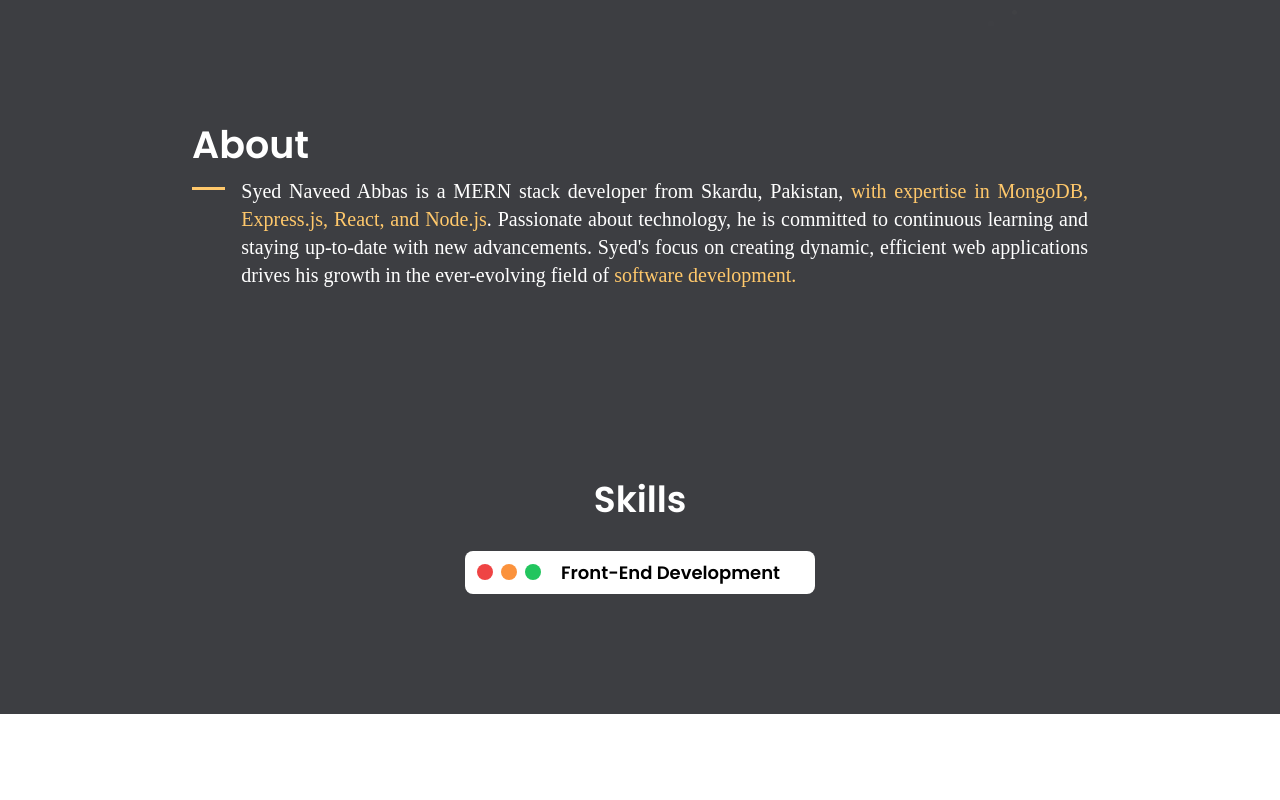
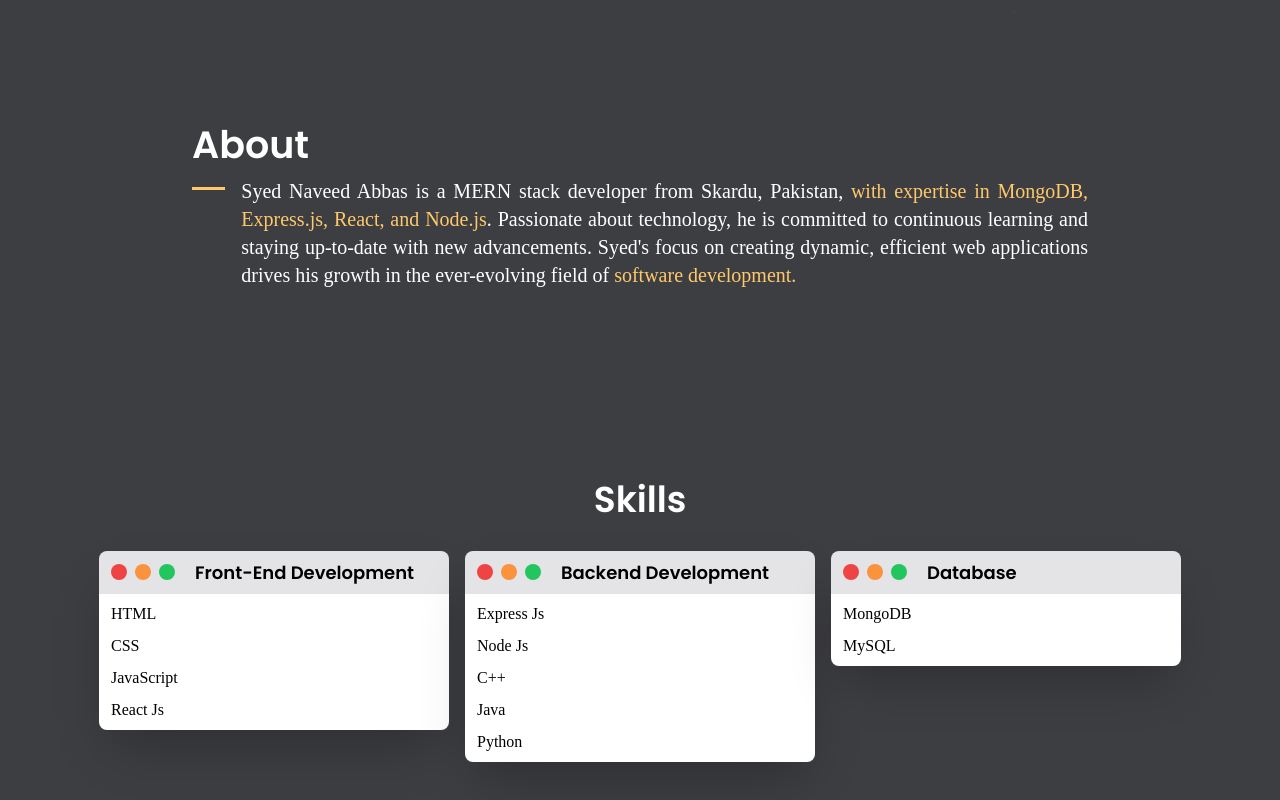
Before and after one commit to agha-naveed/my-portfolio, a React (Vite) app: page / in a window 1280 px wide. Shown: the part 774-1574 px from the top of the page. Before the commit the page ends 1488 px from the top, so only its background shows below. Built offline with nearby package versions, Linux system fonts and the light colour scheme.

Commit message:
new styles for skill

```diff
--- a/src/components/Skills.jsx
+++ b/src/components/Skills.jsx
@@ -2,21 +2,6 @@ import React, { useEffect } from 'react'
 import AOS from 'aos';
 import 'aos/dist/aos.css';
 
-import html from '../assets/img/skills-logo/html-logo.svg'
-import css from '../assets/img/skills-logo/css-logo.svg'
-import js from '../assets/img/skills-logo/javascript-logo.svg'
-import bootstrap from '../assets/img/skills-logo/bootstrap-logo.svg'
-import tailwind from '../assets/img/skills-logo/tailwind-logo.svg'
-import react from '../assets/img/skills-logo/react.svg'
-import express from '../assets/img/skills-logo/express.svg'
-import nodejs from '../assets/img/skills-logo/nodejs.svg'
-import mysql from '../assets/img/skills-logo/mysql.svg'
-import mongodb from '../assets/img/skills-logo/mongo.svg'
-import python from '../assets/img/skills-logo/python.svg'
-import cpp from '../assets/img/skills-logo/cpp.svg'
-import java from '../assets/img/skills-logo/java.svg'
-import photoshop from '../assets/img/skills-logo/photoshop.svg'
-import wordpress from '../assets/img/skills-logo/wordpress.svg'
 
 export default function Skills() {
   useEffect(() => {
@@ -44,9 +29,11 @@ export default function Skills() {
 
           <div data-aos="fade-up" data-aos-anchor-placement="center-bottom" data-aos-duration="1200" className='skills-logos flex flex-wrap gap-4 justify-center'>
 
-          <div className="skills-section">
-            <div className='window w-[350px]'>
-              <div className="window-tab flex items-center gap-5 py-2 px-3 rounded-lg bg-white">
+          <div className="skills-section flex flex-wrap gap-4 justify-center">
+
+            <div className='window w-[350px] h-fit relative shadow-2xl select-none'>
+
+              <div className="window-tab flex items-center gap-5 py-2 px-3 rounded-t-lg bg-zinc-200">
 
                 <div className='flex gap-2'>
                   <span className='w-4 h-4 bg-red-500 rounded-full'></span>
@@ -56,10 +43,61 @@ export default function Skills() {
 
                 <h3 className='font-poppins-semibold text-[18px]'>Front-End Development</h3>
               </div>
-              <div className="window-screen">
 
+              <div className="window-screen grid items-center h-auto gap-2 py-2 px-3 rounded-b-lg bg-white">
+                <span>HTML</span>
+                <span>CSS</span>
+                <span>JavaScript</span>
+                <span>React Js</span>
               </div>
+
             </div>
+
+
+            <div className='window w-[350px] h-fit relative shadow-2xl select-none'>
+
+              <div className="window-tab flex items-center gap-5 py-2 px-3 rounded-t-lg bg-zinc-200">
+
+                <div className='flex gap-2'>
+                  <span className='w-4 h-4 bg-red-500 rounded-full'></span>
+                  <span className='w-4 h-4 bg-orange-400 rounded-full'></span>
+                  <span className='w-4 h-4 bg-green-500 rounded-full'></span>
+                </div>
+
+                <h3 className='font-poppins-semibold text-[18px]'>Backend Development</h3>
+              </div>
+
+              <div className="window-screen grid items-center h-auto gap-2 py-2 px-3 rounded-b-lg bg-white">
+                <span>Express Js</span>
+                <span>Node Js</span>
+                <span>C++</span>
+                <span>Java</span>
+                <span>Python</span>
+              </div>
+
+            </div>
+
+
+            <div className='window w-[350px] h-fit relative shadow-2xl select-none'>
+
+              <div className="window-tab flex items-center gap-5 py-2 px-3 rounded-t-lg bg-zinc-200">
+
+                <div className='flex gap-2'>
+                  <span className='w-4 h-4 bg-red-500 rounded-full'></span>
+                  <span className='w-4 h-4 bg-orange-400 rounded-full'></span>
+                  <span className='w-4 h-4 bg-green-500 rounded-full'></span>
+                </div>
+
+                <h3 className='font-poppins-semibold text-[18px]'>Database</h3>
+              </div>
+
+              <div className="window-screen grid items-center h-auto gap-2 py-2 px-3 rounded-b-lg bg-white">
+                <span>MongoDB</span>
+                <span>MySQL</span>
+              </div>
+
+            </div>
+
           </div>
 
 
```
